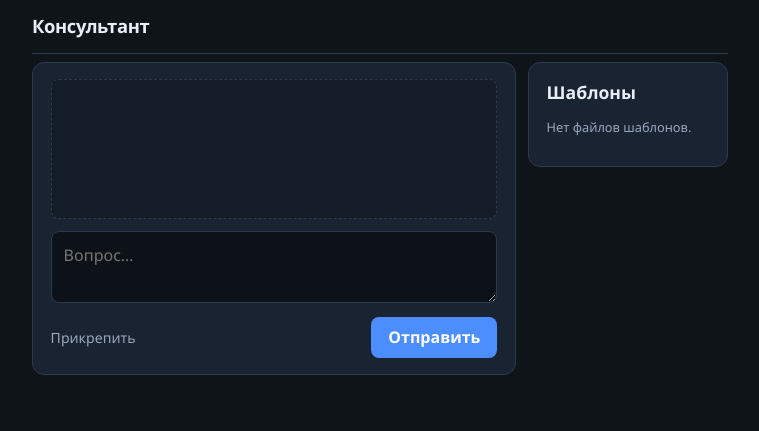
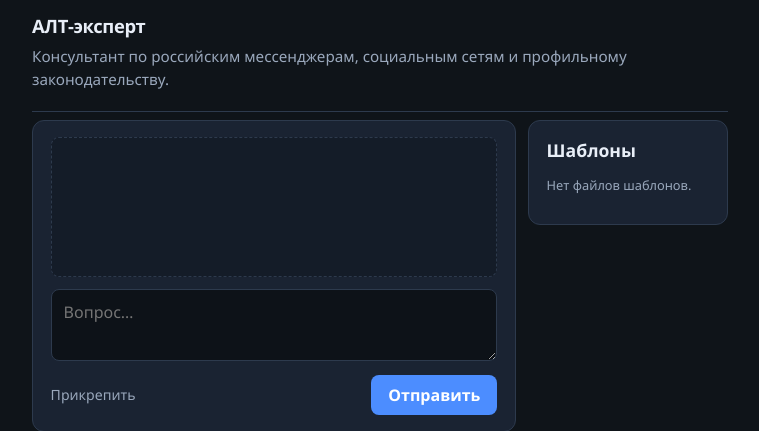
Before and after one commit to goodwill-v/rusalts, a FastAPI app: page /widget in a window 1280 px wide. Shown: the top 431 px of the page, without its empty margins (260-1019 px from the left). Run offline with FastAPI, Linux system fonts and the light colour scheme; data that the repository does not hold is empty; some libraries are stand-ins or nearby versions.

Commit message:
ALT-expert_vidget_new interface

```diff
--- a/app/templates/widget.html
+++ b/app/templates/widget.html
@@ -2,7 +2,8 @@
 {% block body %}
 <div class="widget-wrap">
   <header class="widget-head">
-    <h1 class="brand compact">Консультант</h1>
+    <h1 class="brand compact">АЛТ‑эксперт</h1>
+    <p class="tagline">Консультант по российским мессенджерам, социальным сетям и профильному законодательству.</p>
   </header>
   <main class="grid-main widget-grid">
     <section class="panel chat-panel" aria-labelledby="w-chat-heading">
```
